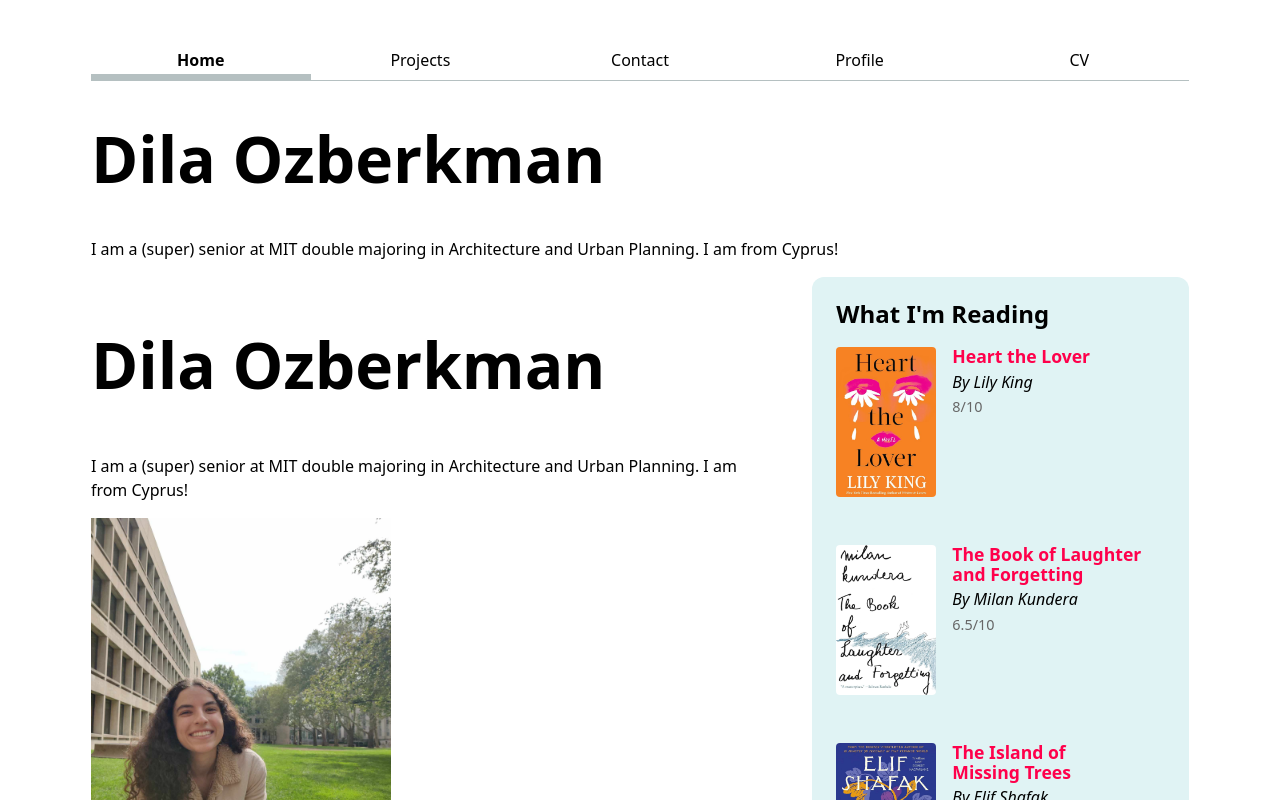
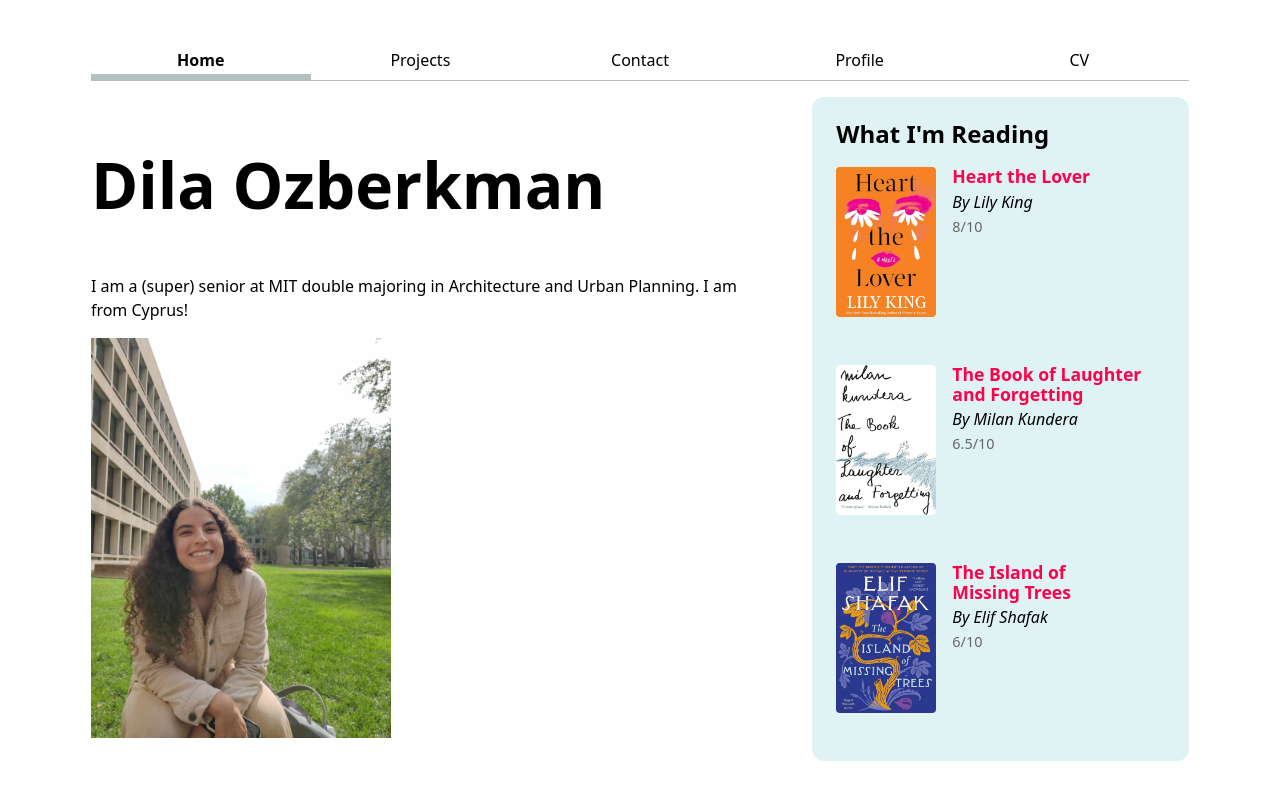
Before and after one commit to dilaozberkman/lab3, a SvelteKit app: page / in a window 1280 px wide. Shown: the top 800 px of the page. Built offline with nearby package versions, Linux system fonts and the light colour scheme.

Commit message:
removed dupl section

```diff
--- a/src/routes/+page.svelte
+++ b/src/routes/+page.svelte
@@ -19,11 +19,6 @@
       <li><a href="resume">CV</a></li>
     </ul>
 </nav>
-
-<h1>Dila Ozberkman</h1>
-<p>
-    I am a (super) senior at MIT double majoring in Architecture and Urban Planning. I am from Cyprus!
-</p>
 
 <div class="container">
   <section class="profile">
```
